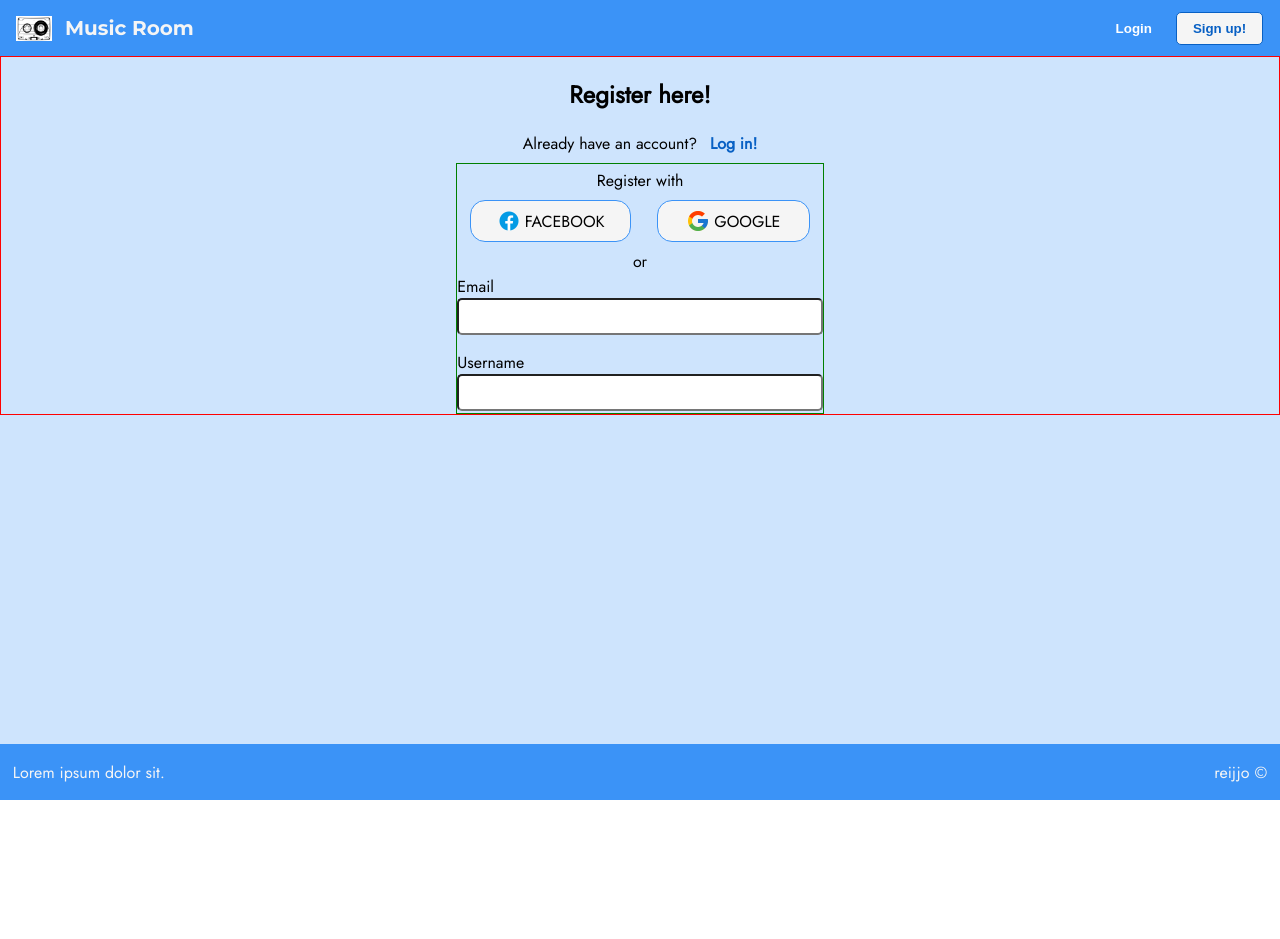
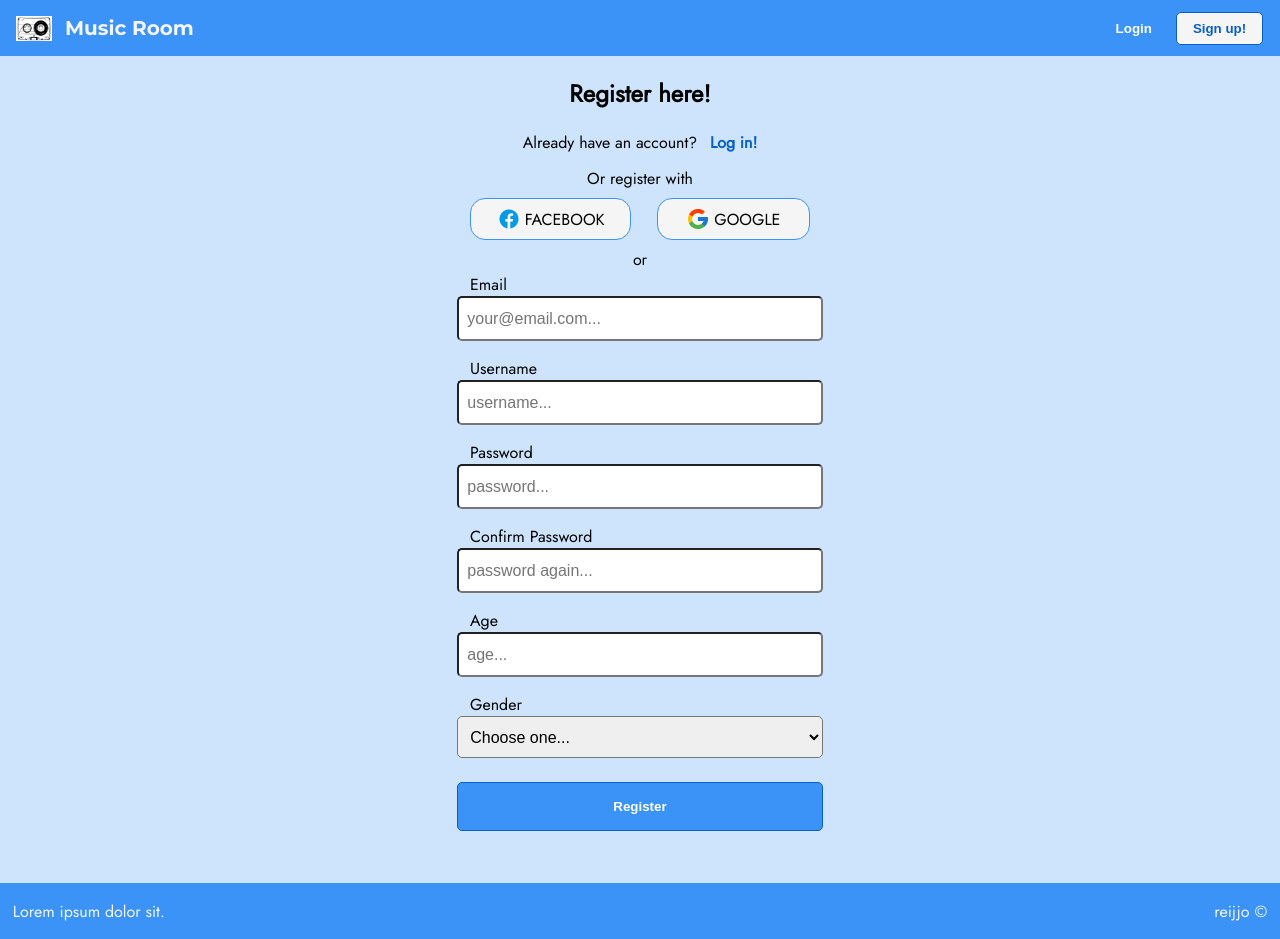
Before and after one commit to reijjo/Music_Room, a React (Create React App) app in the folder Web/client/: page /register in a window 1280 px wide. Before the commit the page ends 800 px from the top, so only its background shows below. Built offline with nearby package versions, Linux system fonts and the light colour scheme.

Commit message:
register frontend done

```diff
--- a/Web/client/src/components/Register.tsx
+++ b/Web/client/src/components/Register.tsx
@@ -1,19 +1,49 @@
 import { Link } from "react-router-dom";
+import { SyntheticEvent, useState } from "react";
+import { Gender, RegisterData } from "../utils/types";
+import InputField from "./common/InputField";
+import MyButton from "./common/Button";
+
+import fbico from "../images/icons8-facebook.png";
 import googleico from "../images/icons8-google.png";
-import fbico from "../images/icons8-facebook.png";
-import InputField from "./common/InputField";
-import { useState } from "react";
 
 const Register = () => {
-  const [email, setEmail] = useState("");
+  const [regData, setRegdata] = useState<RegisterData>({
+    email: "",
+    username: "",
+    password: "",
+    confirmPassword: "",
+    age: "",
+    gender: Gender.Choose,
+  });
+
+  // const [email, setEmail] = useState("");
   const [emailValidFocus, setEmailValidFocus] = useState(false);
   const [emailValidMsg, setEmailValidMsg] = useState<null | string>(null);
 
-  const [username, setUsername] = useState("");
+  // const [username, setUsername] = useState("");
   const [usernameLenFocus, setUsernameLenFocus] = useState(false);
   const [usernameLenMsg, setUsernameLenMsg] = useState<null | string>(null);
   const [usernameValidFocus, setUsernameValidFocus] = useState(false);
   const [usernameValidMsg, setUsernameValidMsg] = useState<null | string>(null);
+
+  // const [password, setPassword] = useState("");
+  const [pwLenFocus, setPwLenFocus] = useState(false);
+  const [pwLenMsg, setPwLenMsg] = useState<null | string>(null);
+  const [pwSpecialFocus, setPwSpecialFocus] = useState(false);
+  const [pwSpecialMsg, setPwSpecialMsg] = useState<null | string>(null);
+  const [pwCapitalFocus, setPwCapitalFocus] = useState(false);
+  const [pwCapitalMsg, setPwCapitalMsg] = useState<null | string>(null);
+  const [pwNumFocus, setPwNumFocus] = useState(false);
+  const [pwNumMsg, setPwNumMsg] = useState<null | string>(null);
+
+  // const [confPassword, setConfPassword] = useState("");
+  const [confirmPwFocus, setConfirmPwFocus] = useState(false);
+  const [confirmPwMsg, setConfirmPwMsg] = useState<null | string>(null);
+
+  // const [age, setAge] = useState("");
+  const [ageFocus, setAgeFocus] = useState(false);
+  const [ageMsg, setAgeMsg] = useState<null | string>(null);
 
   // HANDLERS
   const handleEmail = (event: React.ChangeEvent<HTMLInputElement>) => {
@@ -21,7 +51,11 @@ const Register = () => {
     const emailRegex = /^\w+([.-]?\w+)*@\w+([.-]?\w+)*(\.\w{2,3})+$/;
     // /^[a-zA-Z0-9.!#$%&'*+/=?^_`{|}~-]+@[a-zA-Z0-9-]+(?:\.[a-zA-Z0-9-]+)*$/;
 
-    setEmail(value);
+    // setEmail(value);
+    setRegdata({
+      ...regData,
+      email: value,
+    });
 
     if (!emailRegex.test(value)) {
       setEmailValidMsg("Use a valid email, thanks.");
@@ -33,7 +67,11 @@ const Register = () => {
   const handleUsername = (event: React.ChangeEvent<HTMLInputElement>) => {
     const value = event.target.value;
     const nameRegex = /^[a-zA-Z0-9!._\-@#*$]+$/;
-    setUsername(value);
+    // setUsername(value);
+    setRegdata({
+      ...regData,
+      username: value,
+    });
 
     if (value.length < 3 || value.length > 30) {
       setUsernameLenMsg("3-30 characters");
@@ -42,12 +80,107 @@ const Register = () => {
     }
 
     if (!nameRegex.test(value)) {
-      setUsernameValidMsg("Only alphanumeric and (!._-@#*$)");
+      setUsernameValidMsg("Only alphanumeric and !._-@#*$");
     } else {
       setUsernameValidMsg(null);
     }
     console.log("username", value);
   };
+
+  const handlePasswordChange = (event: React.ChangeEvent<HTMLInputElement>) => {
+    const value = event.target.value;
+    // setPassword(value);
+    setRegdata({
+      ...regData,
+      password: value,
+    });
+
+    if (value.length < 8 || value.length > 30) {
+      setPwLenMsg("8-30 characters.");
+    } else {
+      setPwLenMsg(null);
+    }
+
+    if (!/\d/.test(value)) {
+      setPwNumMsg("At least one number.");
+    } else {
+      setPwNumMsg(null);
+    }
+
+    if (!/[A-Z]/.test(value)) {
+      setPwCapitalMsg("At least one Uppercase letter.");
+    } else {
+      setPwCapitalMsg(null);
+    }
+
+    if (!/[!._\-@#*$]/.test(value)) {
+      setPwSpecialMsg("At least one special character (!._-@#*$)");
+    } else {
+      setPwSpecialMsg(null);
+    }
+  };
+
+  const handleConfPasswordChange = (
+    event: React.ChangeEvent<HTMLInputElement>
+  ) => {
+    const value = event.target.value;
+    // setConfPassword(value);
+    setRegdata({
+      ...regData,
+      confirmPassword: value,
+    });
+
+    if (value !== regData.password) {
+      setConfirmPwMsg("Passwords doesn't match.");
+    } else {
+      setConfirmPwMsg(null);
+    }
+  };
+
+  const handleAge = (event: React.ChangeEvent<HTMLInputElement>) => {
+    const value = event.target.value;
+    const regex = /^[0-9]*$/;
+    // setAge(value);
+    setRegdata({
+      ...regData,
+      age: value,
+    });
+
+    if (value.length > 0 && !regex.test(value)) {
+      setAgeMsg("That is not a number.");
+    } else if (value.length > 2) {
+      setAgeMsg("Sorry too old.");
+    } else {
+      setAgeMsg(null);
+    }
+  };
+
+  const handleGender = (event: React.ChangeEvent<HTMLSelectElement>) => {
+    const value = event.target.value;
+    setRegdata({
+      ...regData,
+      gender: value as Gender,
+    });
+  };
+
+  const registerUser = async (event: SyntheticEvent) => {
+    event.preventDefault();
+    if (
+      regData.gender !== Gender.Male &&
+      regData.gender !== Gender.Female &&
+      regData.gender !== Gender.Other
+    ) {
+      console.log("Stop that shit!");
+    } else {
+      try {
+        console.log("NEW USER", regData);
+      } catch (error) {
+        console.log("something weird in the neighbourhood", error);
+      }
+    }
+  };
+
+  console.log("regData", regData);
 
   return (
     <div className="register-main">
@@ -69,7 +202,7 @@ const Register = () => {
         <div
           style={{ padding: "0.1vh", textAlign: "center", marginTop: "4px" }}
         >
-          Register with
+          Or register with
         </div>
         <div className="oauth-logos">
           <div onClick={() => console.log("Facebook OAUTH")}>
@@ -82,7 +215,7 @@ const Register = () => {
           </div>
         </div>
         <div style={{ textAlign: "center" }}>or</div>
-        <form>
+        <form onSubmit={registerUser}>
           <div className="reg-fields">
             {/* EMAIL */}
             <label htmlFor="email" style={{ marginTop: "0" }}>
@@ -91,11 +224,13 @@ const Register = () => {
             <InputField
               className="reg-input"
               type="email"
-              value={email}
+              value={regData.email}
+              // value={email}
               autoComplete="off"
               required={true}
               name="email"
               id="email"
+              placeholder="your@email.com..."
               onChange={handleEmail}
               onFocus={() => {
                 setEmailValidFocus(true);
@@ -106,7 +241,7 @@ const Register = () => {
             />
             {emailValidFocus && emailValidMsg && (
               <div className="regmsg">
-                <li>{emailValidMsg}</li>
+                <div>- {emailValidMsg}</div>
               </div>
             )}
 
@@ -115,11 +250,13 @@ const Register = () => {
             <InputField
               className="reg-input"
               type="text"
-              value={username}
+              value={regData.username}
+              // value={username}
               autoComplete="off"
               required={true}
               name="username"
               id="username"
+              placeholder="username..."
               onChange={handleUsername}
               onFocus={() => {
                 setUsernameLenFocus(true);
@@ -132,14 +269,138 @@ const Register = () => {
             />
             {usernameLenFocus && usernameLenMsg && (
               <div className="regmsg">
-                <li>{usernameLenMsg}</li>
+                <div>- {usernameLenMsg}</div>
               </div>
             )}
             {usernameValidFocus && usernameValidMsg && (
               <div className="regmsg">
-                <li>{usernameValidMsg}</li>
+                <div>- {usernameValidMsg}</div>
               </div>
             )}
+
+            {/* PASSWORD */}
+            <label htmlFor="password">Password</label>
+            <InputField
+              className="reg-input"
+              type="password"
+              placeholder="password..."
+              autoComplete="off"
+              required={true}
+              value={regData.password}
+              // value={password}
+              name="password"
+              id="password"
+              onChange={handlePasswordChange}
+              onFocus={() => {
+                setPwLenFocus(true);
+                setPwNumFocus(true);
+                setPwCapitalFocus(true);
+                setPwSpecialFocus(true);
+              }}
+              onBlur={() => {
+                setPwLenFocus(false);
+                setPwNumFocus(false);
+                setPwCapitalFocus(false);
+                setPwSpecialFocus(false);
+              }}
+            />
+            {pwLenFocus && pwLenMsg && (
+              <div className="regmsg">
+                <div>- {pwLenMsg}</div>
+              </div>
+            )}
+            {pwNumFocus && pwNumMsg && (
+              <div className="regmsg">
+                <div>- {pwNumMsg}</div>
+              </div>
+            )}
+            {pwCapitalFocus && pwCapitalMsg && (
+              <div className="regmsg">
+                <div>- {pwCapitalMsg}</div>
+              </div>
+            )}
+            {pwSpecialFocus && pwSpecialMsg && (
+              <div className="regmsg">
+                <div>- {pwSpecialMsg}</div>
+              </div>
+            )}
+
+            {/* CONFIRM PASSWORD */}
+            <label htmlFor="confPassword">Confirm Password</label>
+            <InputField
+              className="reg-input"
+              type="password"
+              placeholder="password again..."
+              autoComplete="off"
+              required={true}
+              value={regData.confirmPassword}
+              // value={confPassword}
+              name="confPassword"
+              id="confPassword"
+              onChange={handleConfPasswordChange}
+              onFocus={() => {
+                setConfirmPwFocus(true);
+              }}
+              onBlur={() => {
+                setConfirmPwFocus(false);
+              }}
+            />
+            {confirmPwFocus && confirmPwMsg && (
+              <div className="regmsg">
+                <div>- {confirmPwMsg}</div>
+              </div>
+            )}
+
+            {/* AGE */}
+            <label htmlFor="age">Age</label>
+            <InputField
+              className="reg-input"
+              type="text"
+              placeholder="age..."
+              autoComplete="off"
+              required={true}
+              value={regData.age}
+              // value={age}
+              name="age"
+              id="age"
+              onChange={handleAge}
+              onFocus={() => setAgeFocus(true)}
+              onBlur={() => setAgeFocus(false)}
+            />
+            {ageFocus && ageMsg && (
+              <div className="regmsg">
+                <div>- {ageMsg}</div>
+              </div>
+            )}
+            <label htmlFor="gender">Gender</label>
+            <select
+              id="gender"
+              name="gender"
+              required
+              style={{ padding: "1.3vh 1vh" }}
+              onChange={handleGender}
+              value={regData.gender}
+            >
+              <option value={Gender.Choose} hidden>
+                Choose one...
+              </option>
+              <option value={Gender.Male}>Male</option>
+              <option value={Gender.Female}>Female</option>
+              <option value={Gender.Other}>Other</option>
+            </select>
+            <MyButton
+              className="myButton filledButton extra-button"
+              type="submit"
+              style={{
+                margin: "0",
+                marginTop: "3vh",
+                padding: "2vh",
+                backgroundColor: "var(--prima)",
+                color: "white",
+              }}
+            >
+              Register
+            </MyButton>
           </div>
         </form>
       </div>
--- a/Web/client/src/components/common/InputField.tsx
+++ b/Web/client/src/components/common/InputField.tsx
@@ -3,12 +3,13 @@ import { CSSProperties, ChangeEvent } from "react";
 interface Props {
   style?: CSSProperties;
   className?: string;
-  type?: "text" | "password" | "email";
+  type?: "text" | "password" | "email" | "dropdown";
   autoComplete?: "off" | "on";
   required?: boolean;
   value?: string;
   name?: string;
   id?: string;
+  placeholder?: string;
   onChange?: (event: ChangeEvent<HTMLInputElement>) => void;
   onFocus?: () => void;
   onBlur?: () => void;
@@ -23,6 +24,7 @@ const InputField = ({
   value,
   name,
   id,
+  placeholder,
   onChange,
   onFocus,
   onBlur,
@@ -37,6 +39,7 @@ const InputField = ({
       value={value}
       name={name}
       id={id}
+      placeholder={placeholder}
       onChange={onChange}
       onFocus={onFocus}
       onBlur={onBlur}
--- a/Web/client/src/css/before_login.css
+++ b/Web/client/src/css/before_login.css
@@ -75,10 +75,14 @@
 .register-main {
   display: flex;
   flex-direction: column;
-  justify-content: center;
+  justify-content: flex-start;
+  /* justify-content: center; */
   align-items: center;
-  border: 1px solid red;
-  height: auto;
+  /* border: 1px solid red; */
+  padding-bottom: 50px;
+  /* min-height: 100vh; */
+  /* height: auto; */
+  /* flex-grow: 1; */
 }
 
 .got-account {
@@ -87,9 +91,9 @@
   margin-bottom: 1vh;
 }
 
-.oauth-reg {
+/* .oauth-reg {
   border: 1px solid green;
-}
+} */
 
 .oauth-logos {
   display: flex;
@@ -130,14 +134,20 @@
 
 .reg-fields label {
   margin-top: 2vh;
+  padding-left: 1vw;
 }
 
-.reg-input {
-  padding: 0.5vh 0.5vh;
+.reg-input,
+select {
+  padding: 1vh 1vh;
   border-radius: 5px;
   min-height: 25px;
   font-size: 16px;
   /* margin-bottom: 2vh; */
+}
+
+.reg-input:focus {
+  box-shadow: 5px 5px 15px var(--primalight);
 }
 
 .regmsg {
@@ -146,8 +156,14 @@
   padding: 2px;
 }
 
-.regmsg li {
+.regmsg > div {
+  display: flex;
+  flex-direction: row;
   font-size: smaller;
   font-weight: lighter;
   padding-left: 1vw;
 }
+
+.extra-button:hover {
+  background-color: var(--primamid) !important;
+}
--- a/Web/client/src/css/index.css
+++ b/Web/client/src/css/index.css
@@ -30,7 +30,8 @@ body {
 }
 
 #main {
-  height: calc(100vh - 7vh);
+  /* height: calc(100vh - 7vh); */
+  min-height: 100vh;
   background-color: var(--background);
 }
 
--- /dev/null
+++ b/Web/client/src/utils/types.tsx
@@ -0,0 +1,19 @@
+// ENUMS
+
+export enum Gender {
+  Male = "Male",
+  Female = "Female",
+  Other = "Other",
+  Choose = "Choose",
+}
+
+// INTERFACES
+
+export interface RegisterData {
+  email: string;
+  username: string;
+  password: string;
+  confirmPassword: string;
+  age: string;
+  gender: Gender;
+}
```
